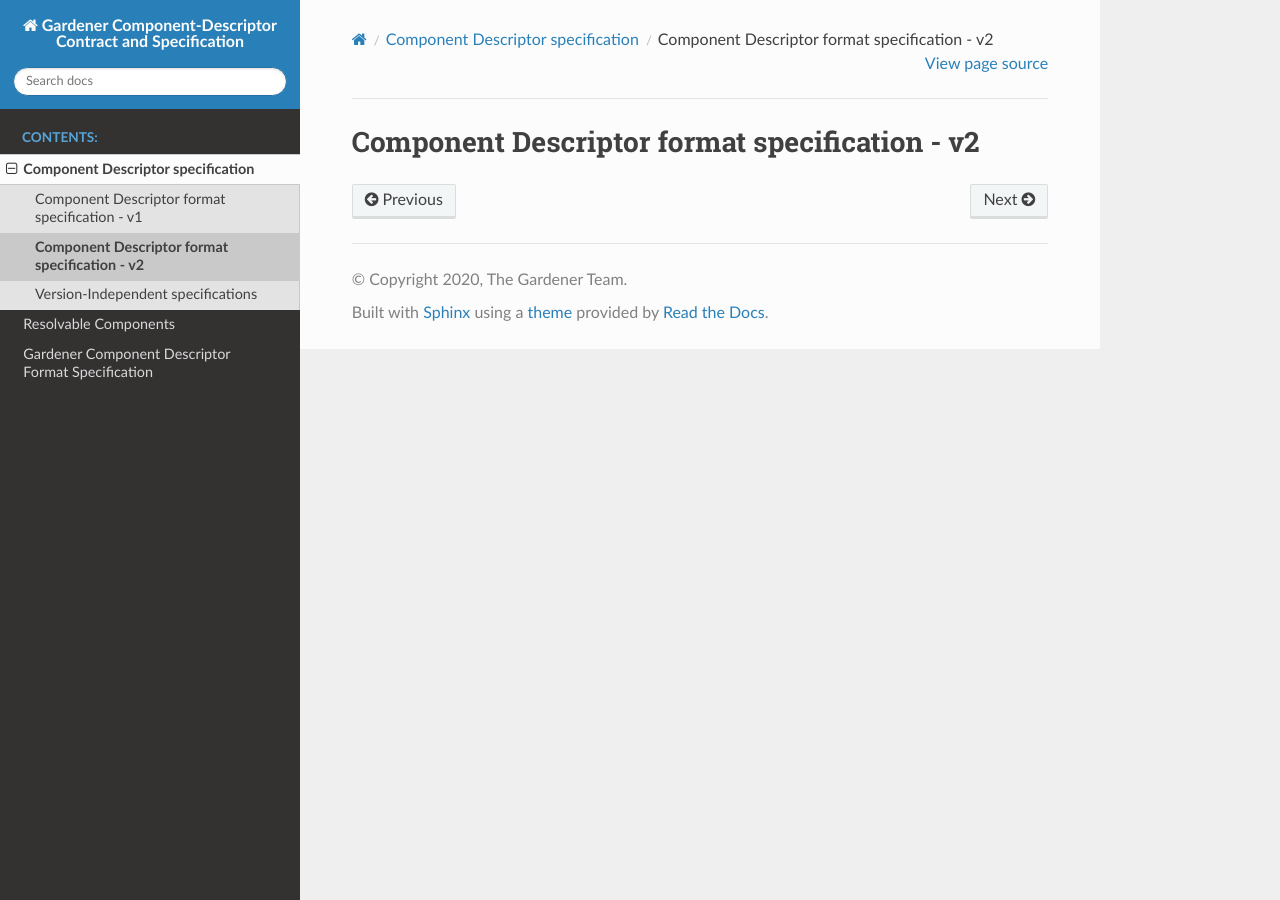
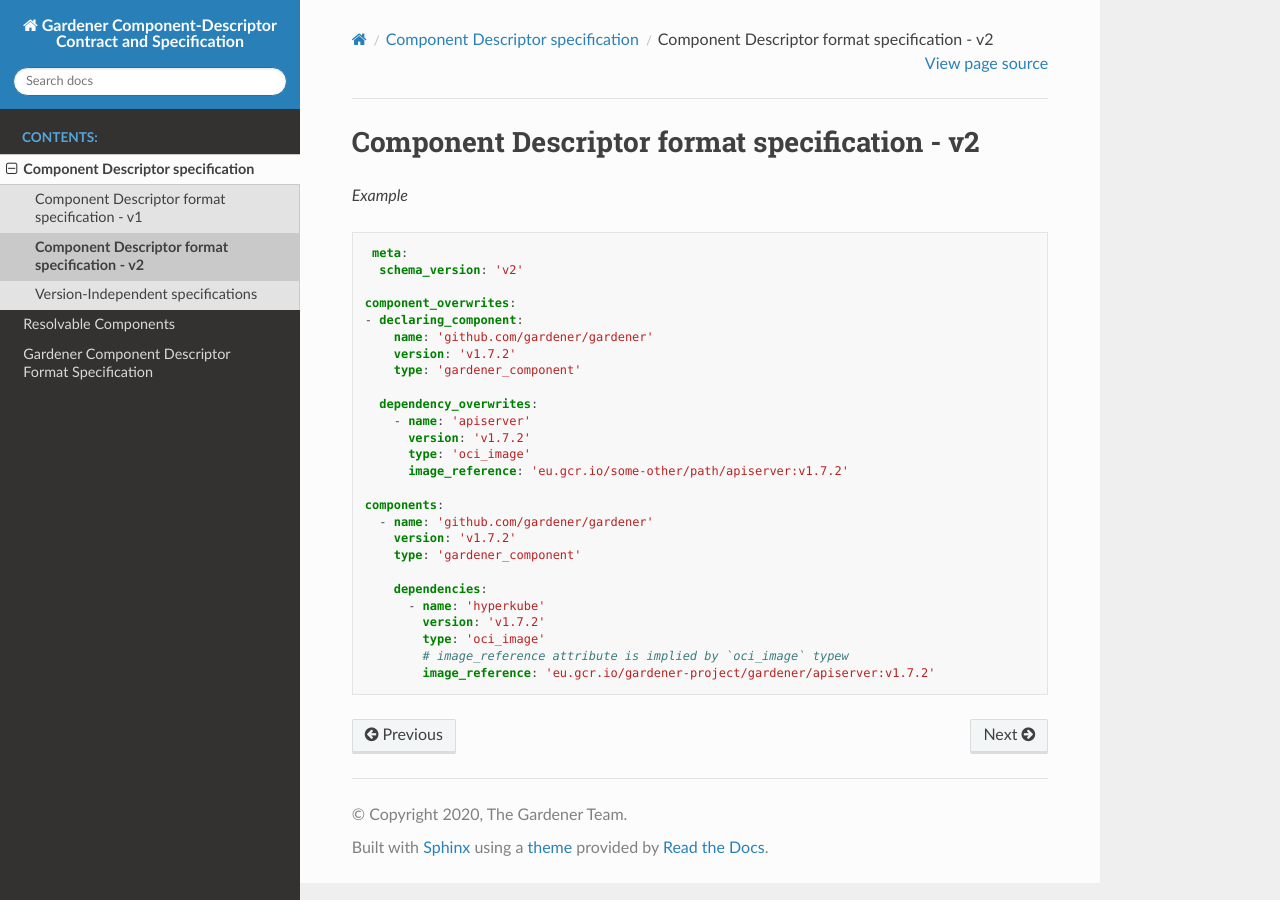
Before and after one commit to gardener-attic/component-spec, a Sphinx documentation site: the page built from doc/schema/v2.rst, in a window 1280 px wide. Built offline with Sphinx 7.4.7 and the Read the Docs theme 2.0.0, drawn with Linux system fonts in a browser that asks for light colours.

Commit message:
add example for v2

```diff
--- a/doc/schema/v2.rst
+++ b/doc/schema/v2.rst
@@ -1,2 +1,34 @@
 Component Descriptor format specification - v2
 ==============================================
+
+*Example*
+
+
+.. code-block:: yaml
+
+   meta:
+    schema_version: 'v2'
+
+  component_overwrites:
+  - declaring_component:
+      name: 'github.com/gardener/gardener'
+      version: 'v1.7.2'
+      type: 'gardener_component'
+
+    dependency_overwrites:
+      - name: 'apiserver'
+        version: 'v1.7.2'
+        type: 'oci_image'
+        image_reference: 'eu.gcr.io/some-other/path/apiserver:v1.7.2'
+
+  components:
+    - name: 'github.com/gardener/gardener'
+      version: 'v1.7.2'
+      type: 'gardener_component'
+
+      dependencies:
+        - name: 'hyperkube'
+          version: 'v1.7.2'
+          type: 'oci_image'
+          # image_reference attribute is implied by `oci_image` typew
+          image_reference: 'eu.gcr.io/gardener-project/gardener/apiserver:v1.7.2'
```
